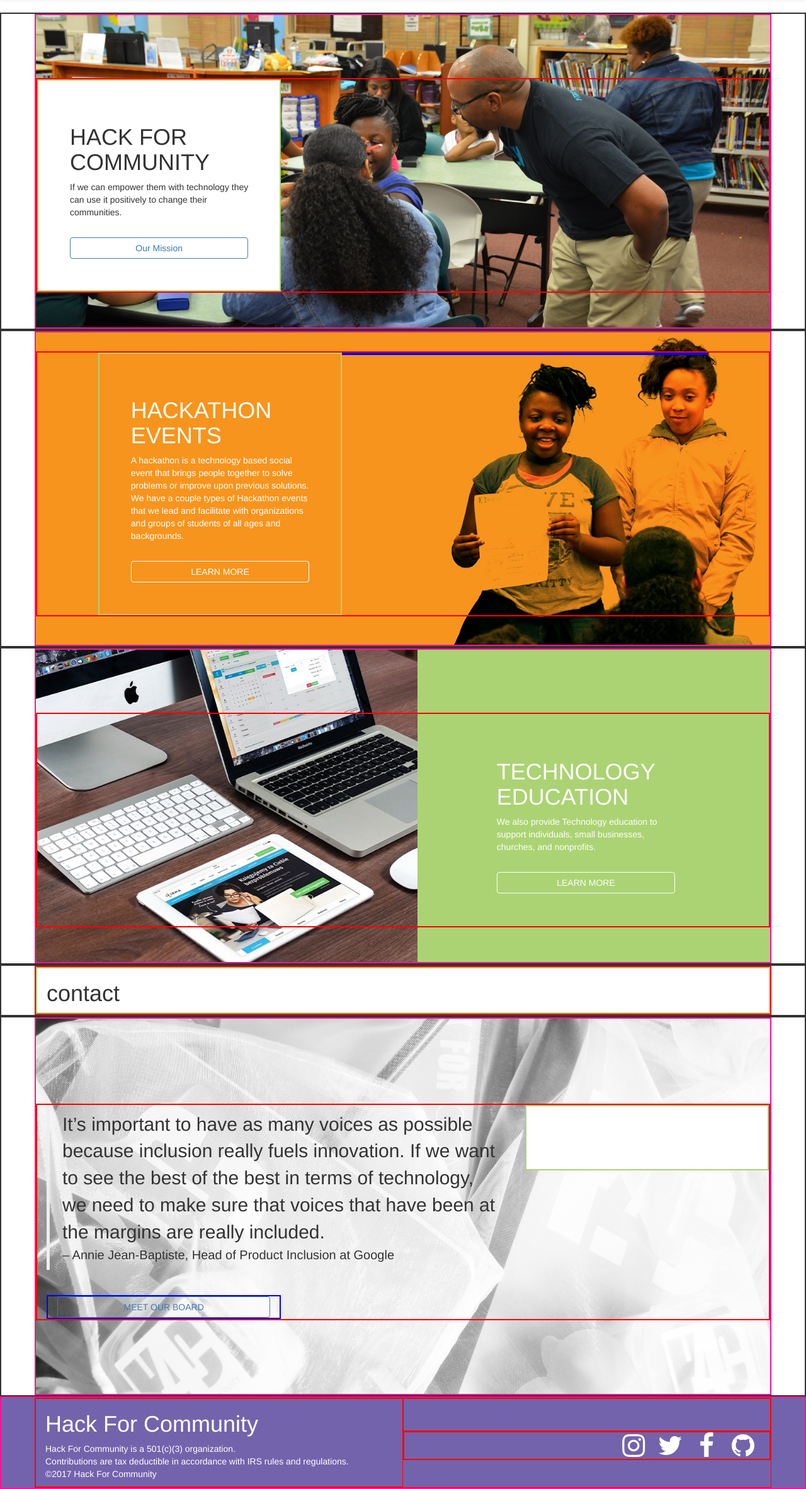
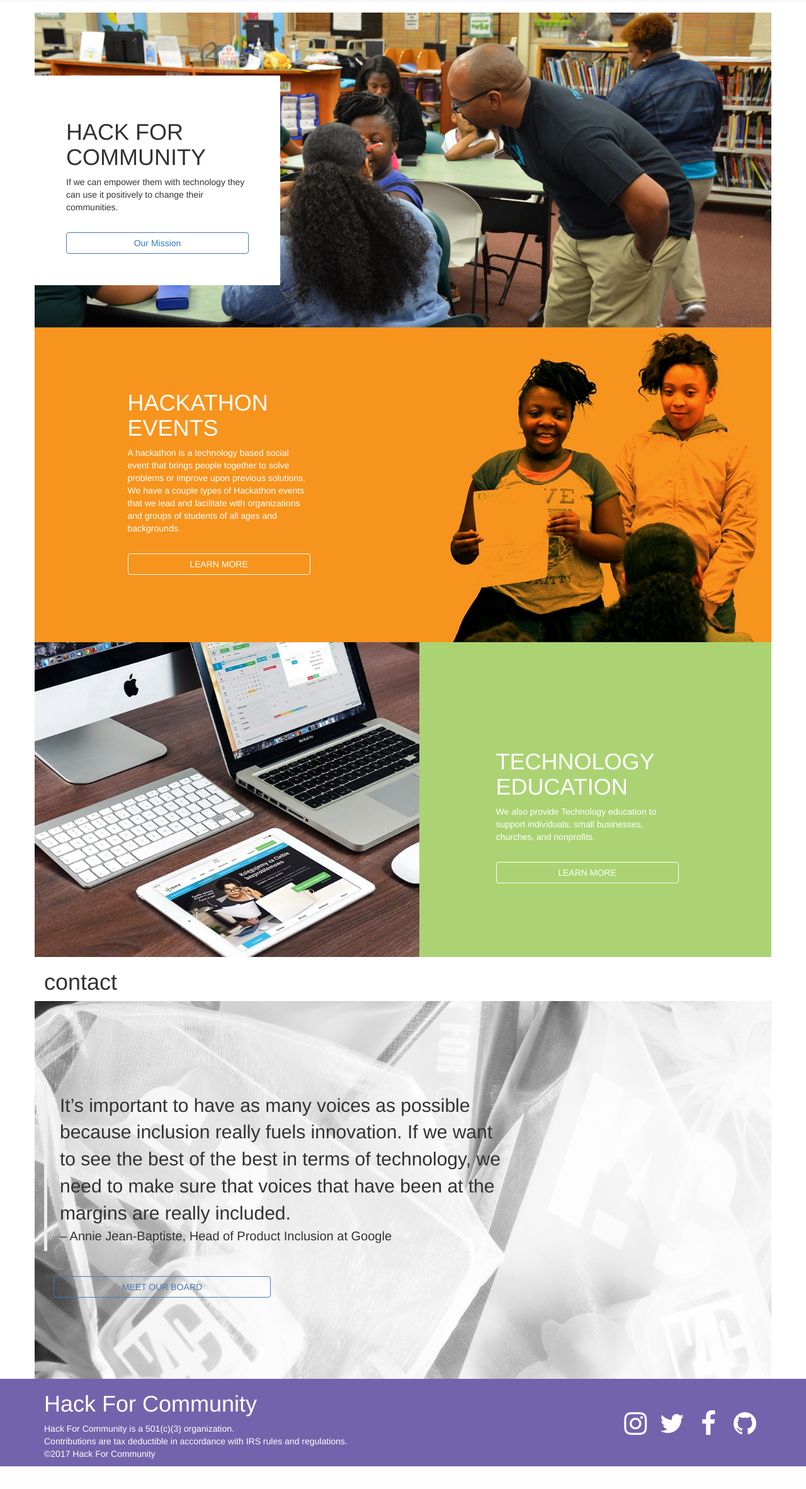
Before and after one commit to hackforcommunity/hackforcommunity, a CodeIgniter app: page /database/ in a window 1280 px wide. Shown: the part 51-2416 px from the top of the page at 63% size. After the commit the page ends 2380 px from the top, so only its background shows below. Run offline with CodeIgniter, Linux system fonts and the light colour scheme; some libraries are stand-ins or nearby versions.

Commit message:
removed borders from css

```diff
--- a/application/views/welcome_message.php
+++ b/application/views/welcome_message.php
@@ -6,11 +6,11 @@
       </div>
 	</div>
   </div>
-</div> -->
+</div> col-md-offset-1"-->
 <div class="section section1">
   <div class="container">
     <div class="row">
-      <div class="col-md-4">
+      <div class="col-md-4"">
         <h1>HACK FOR COMMUNITY</h1>
         <p>If we can empower them with technology they can use it positively to change their communities.</p><br />
         <a href="#" class="btn btn-block btn-outline-primary pull-right">Our Mission</a>
--- a/css/h4c.css
+++ b/css/h4c.css
@@ -13,9 +13,9 @@
 .section2,
 .section3,
 .section4 {
-	height: 504px;
+	height: 500px;
 	color: #333;
-	border: solid 2px var(--outline-black)
+	/* border: solid 2px var(--outline-black) */
 }
 
 .section1 .container,
@@ -27,42 +27,41 @@
 	background-image: url('../images/DSC_5160.JPG');
 	background-position: center;
 	background-size: cover;
-	border: solid 2px var(--outline-pink)
+	/* border: solid 2px var(--outline-pink) */
 }
 
-.section1 .row,
+/* .section1 .row,
 .section2 .row,
 .section3 .row,
 .contact .row,
 .section4 .row {
 	border: solid 2px red;
-}
+} */
 
 .section1 .col-md-4,
 .section2 .col-md-4,
 .section3 .col-md-4,
-.contact .col-md-4,
-.section4 .col-md-4 {
-	border: solid 2px var(--main-bg-color-green);
+.contact .col-md-4 {
+	/* border: solid 2px var(--main-bg-color-green); */
 	background-color: white;
 	padding: 50px 50px 50px 50px;
 }
 
-.section1 .col-md-12,
+/* .section1 .col-md-12,
 .section2 .col-md-12,
 .section3 .col-md-12,
 .contact .col-md-12,
 .section4 .col-md-12 {
 	border: solid 2px var(--main-bg-color-green);
-}
+} */
 
-.section1 .col-md-6,
+/* .section1 .col-md-6,
 .section2 .col-md-6,
 .section3 .col-md-6,
 .contact .col-md-6,
 .section4 .col-md-6 {
 	border: solid 2px blue
-}
+} */
 
 .section1 .btn-outline-primary,
 .section2 .btn-outline-primary,
@@ -132,7 +131,6 @@
 
 .contact {
 	color: #333;
-	border: solid 2px var(--outline-black);
 }
 
 .contact .container {
@@ -151,7 +149,7 @@
 
 /* section 4 */
 .section4 {
-	height: 604px;
+	height: 600px;
 }
 
 .section4 .container {
@@ -179,7 +177,7 @@
 /* Footer CSS */
 footer {
 	color: #FFF;
-	border: solid 2px var(--outline-pink);
+	/* border: solid 2px var(--outline-pink); */
 	background-color: #7363ac;
 }
 
@@ -191,10 +189,10 @@ footer a:hover {
 	color: var(--outline-black);
 }
 
-footer .col-sm-6 {
+/* footer .col-sm-6 {
 	border: solid 1px red;
 }
 
 footer .row {
 	border: solid 1px red;
-}
+} */
```
